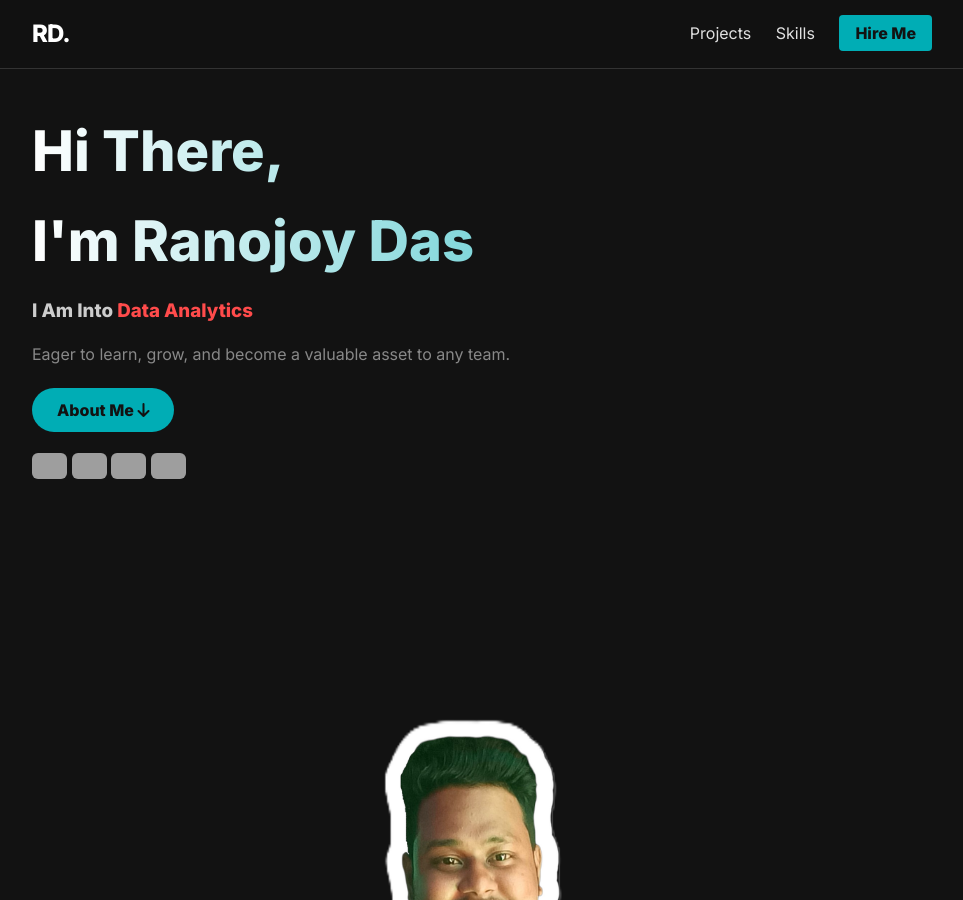
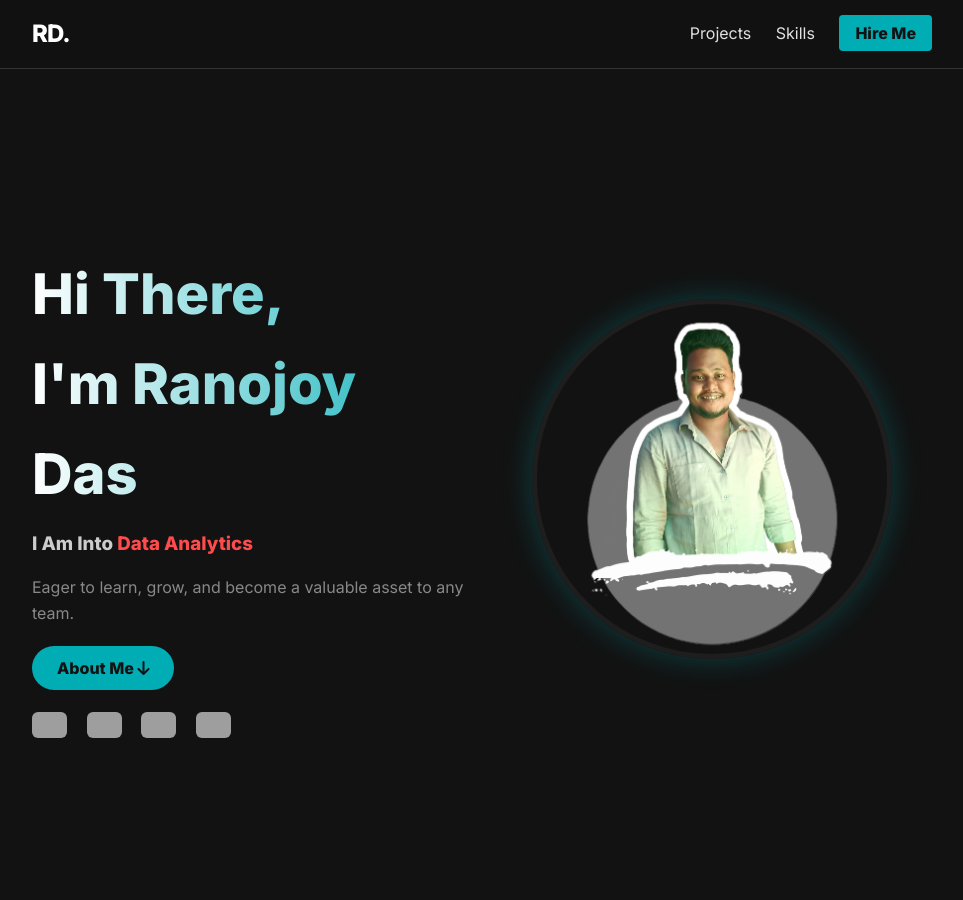
Before and after one commit to IamRaNo/iamrano.github.io, a Jekyll site: the page built from index.md, in a window 1280 px wide and 900 px high. Shown: the whole window, without its empty margins (158-1121 px from the left). Built offline with Jekyll 4.4.1, drawn with Linux system fonts in a browser that asks for light colours; grey boxes are pictures that could not be loaded.

Commit message:
Update style.css

```diff
--- a/assets/css/style.css
+++ b/assets/css/style.css
@@ -143,3 +143,73 @@ div[align="center"] {
     margin-top: 0;
     margin-bottom: 15px;
 }
+/* --- HERO SECTION STYLES --- */
+.hero-container {
+    display: flex;
+    align-items: center;
+    justify-content: space-between;
+    padding: 50px 0;
+    min-height: 80vh; /* Takes up most of the screen */
+}
+
+.hero-text {
+    flex: 1;
+    padding-right: 20px;
+}
+
+.hero-image {
+    flex: 1;
+    display: flex;
+    justify-content: center;
+    align-items: center;
+}
+
+/* The Round Profile Picture */
+.profile-pic {
+    width: 350px;
+    height: 350px;
+    object-fit: cover;
+    border-radius: 50%; /* Makes it a circle */
+    border: 5px solid var(--card-bg); /* Dark grey ring */
+    box-shadow: 0 0 30px rgba(0, 173, 181, 0.3); /* Teal Glow */
+    transition: transform 0.3s ease;
+}
+
+.profile-pic:hover {
+    transform: scale(1.05); /* Zoom slightly on hover */
+    box-shadow: 0 0 50px rgba(0, 173, 181, 0.6);
+}
+
+.hero-socials a {
+    margin-right: 15px;
+    display: inline-block;
+    transition: transform 0.2s;
+}
+
+.hero-socials a:hover {
+    transform: translateY(-5px);
+}
+
+/* --- MOBILE RESPONSIVENESS --- */
+/* This stacks them vertically on phones */
+@media (max-width: 768px) {
+    .hero-container {
+        flex-direction: column-reverse; /* Image on top, text on bottom */
+        text-align: center;
+        justify-content: center;
+    }
+
+    .hero-text {
+        padding-right: 0;
+        margin-top: 30px;
+    }
+
+    .hero-text h1, .hero-text h3, .hero-text p {
+        text-align: center !important;
+    }
+
+    .profile-pic {
+        width: 250px;
+        height: 250px;
+    }
+}
```
